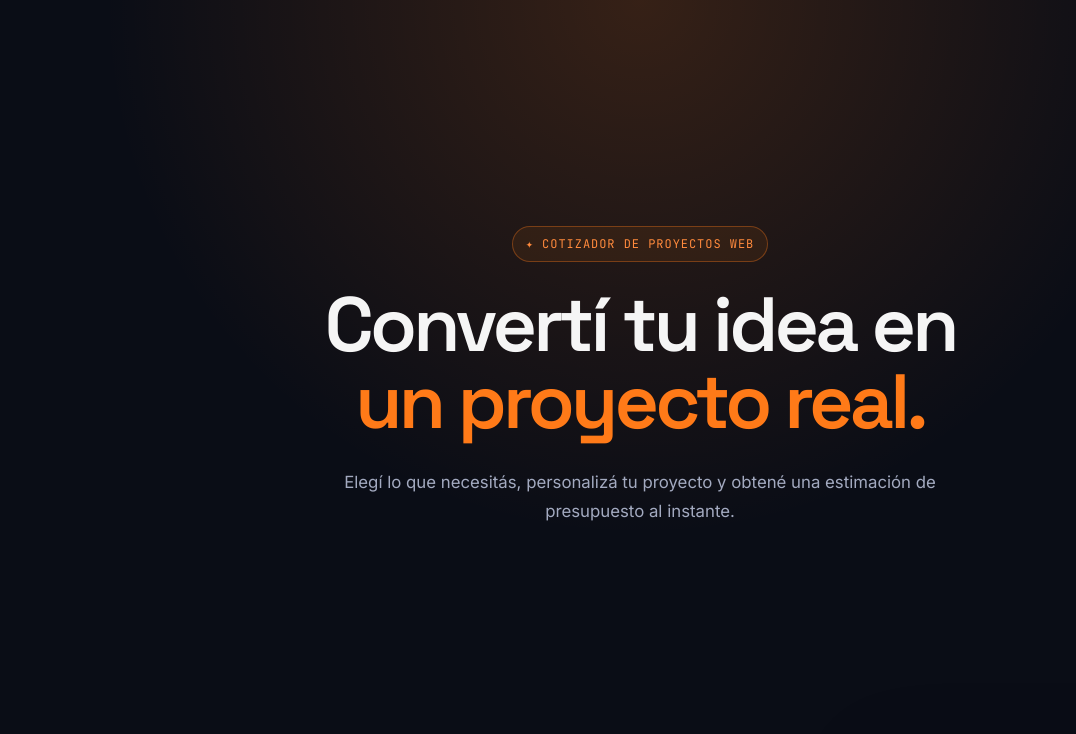
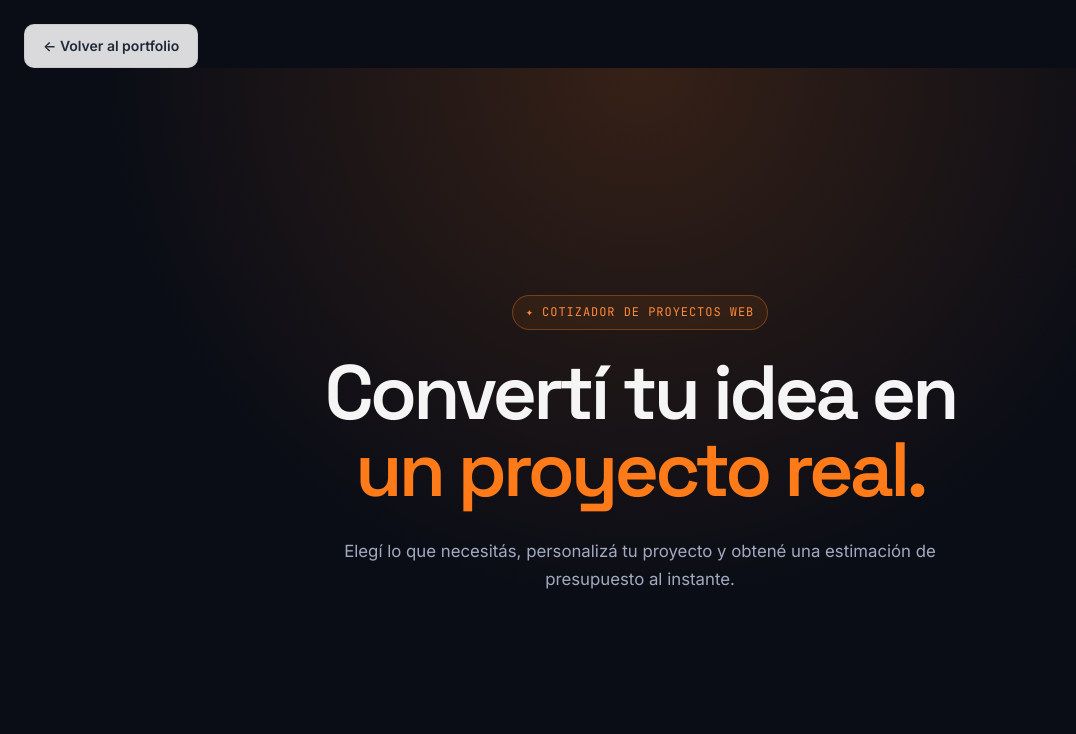
Before and after one commit to joaquiandrade/portfolio, a React (Vite) app: page /cotizador in a window 1280 px wide. Shown: the top 734 px of the page, without its empty margins (0-1076 px from the left). Built offline with nearby package versions, Linux system fonts and the light colour scheme; no server answers.

Commit message:
Agrega boton para volver al portfolio en el cotizador

```diff
--- a/src/components/Cotizador/Cotizador.css
+++ b/src/components/Cotizador/Cotizador.css
@@ -857,6 +857,41 @@
   color: var(--text-secondary, #a1a1aa);
   font-size: 0.85rem;
 }
+.back-to-portfolio {
+  display: inline-flex;
+  align-items: center;
+  gap: 8px;
+
+  margin: 24px 0 0 24px;
+  padding: 10px 18px;
+
+  color: #1f2937;
+  background: rgba(255, 255, 255, 0.85);
+
+  border: 1px solid rgba(0, 0, 0, 0.08);
+  border-radius: 10px;
+
+  font-size: 14px;
+  font-weight: 600;
+  text-decoration: none;
+
+  transition:
+    transform 0.2s ease,
+    background-color 0.2s ease,
+    box-shadow 0.2s ease;
+}
+
+.back-to-portfolio:hover {
+  background: #ffffff;
+
+  transform: translateX(-3px);
+
+  box-shadow: 0 6px 18px rgba(0, 0, 0, 0.08);
+}
+
+.back-to-portfolio:active {
+  transform: translateX(-1px);
+}
 
 @media (max-width: 650px) {
 
--- a/src/components/Cotizador/Cotizador.jsx
+++ b/src/components/Cotizador/Cotizador.jsx
@@ -245,6 +245,13 @@ export default function Cotizador() {
 
   return (
     <div className="cotizador-page">
+
+    <a
+      href="/"
+      className="back-to-portfolio"
+    >
+      ← Volver al portfolio
+    </a>
 
       <section className="hero">
 
```
